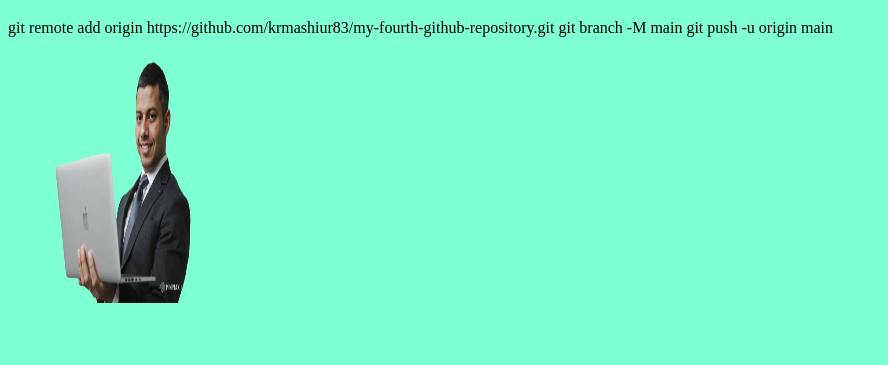
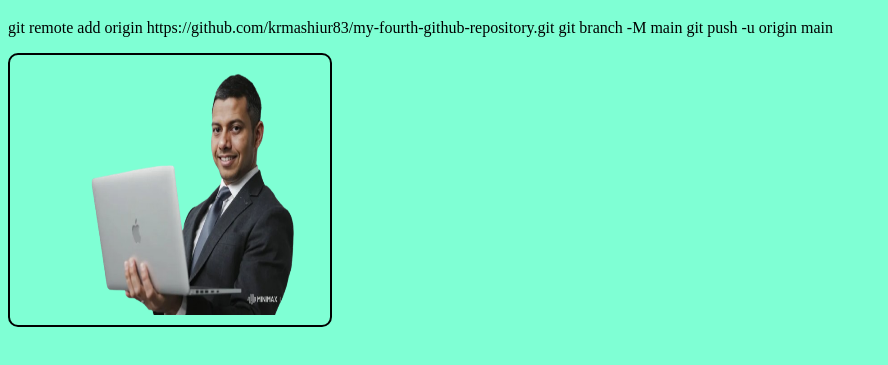
Before and after one commit to krmashiur83/my-fourth-github-repository, a plain HTML site: page index.html in a window 1280 px wide. Shown: the part 61-426 px from the top of the page, without its empty margins (0-888 px from the left). Drawn offline with Linux system fonts and the light colour scheme.

Commit message:
i have change image attribute and stylesheet included profile- img style

```diff
--- a/index.html
+++ b/index.html
@@ -14,7 +14,7 @@
         git branch -M main
         git push -u origin main</p>
     <div>
-        <img width="200px" height="250px" src="images/mashiur.png" alt="">
+        <img src="images/mashiur.png" alt="Mashiur" class="profile-img">
     </div>
 </body>
 
--- a/style.css
+++ b/style.css
@@ -1 +1,9 @@
 body{background-color: aquamarine;}
+.profile-img{
+    border: 2px solid black;
+    width: 300px; height: 250px;
+    margin-bottom: 50px;
+    border-radius: 10px;
+    align-items: center;
+    padding: 10px;
+}
```
